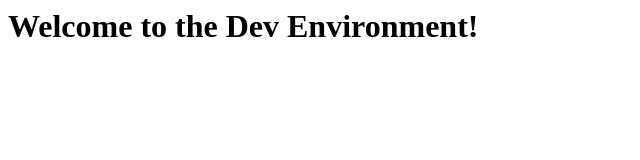
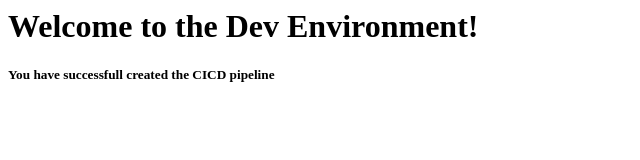
Before and after one commit to Gnome8187/SCM-SRE_Tasks, a plain HTML site: page index.html in a window 1280 px wide. Shown: the whole page, without its empty margins (0-640 px from the left). Drawn offline with Linux system fonts and the light colour scheme.

Commit message:
Updated the file with new line

```diff
--- a/index.html
+++ b/index.html
@@ -1,5 +1,6 @@
 <html>
 <body>
     <h1>Welcome to the Dev Environment!</h1>
+    <h5>You have successfull created the CICD pipeline</h5>
 </body>
 </html>
```
